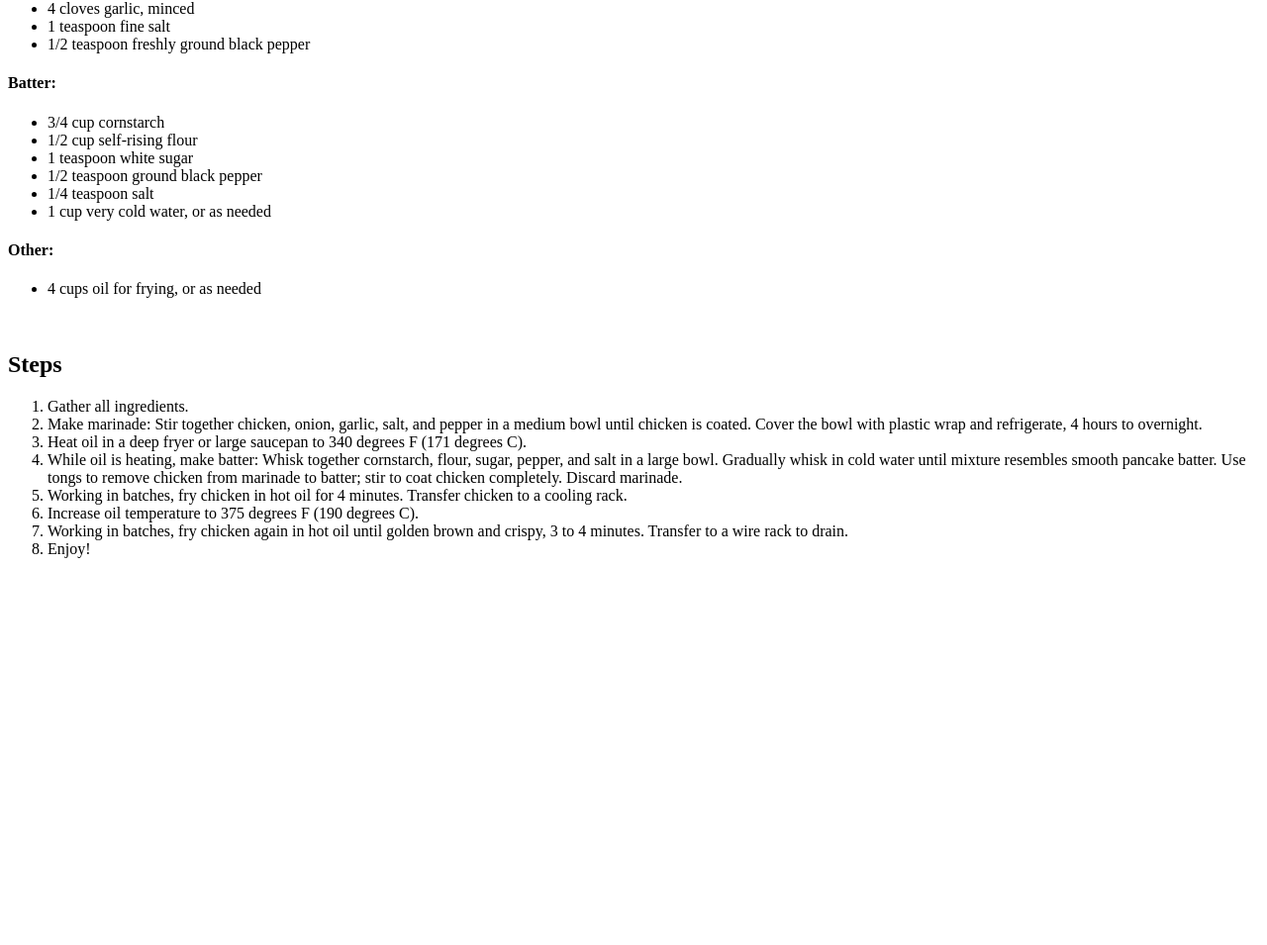
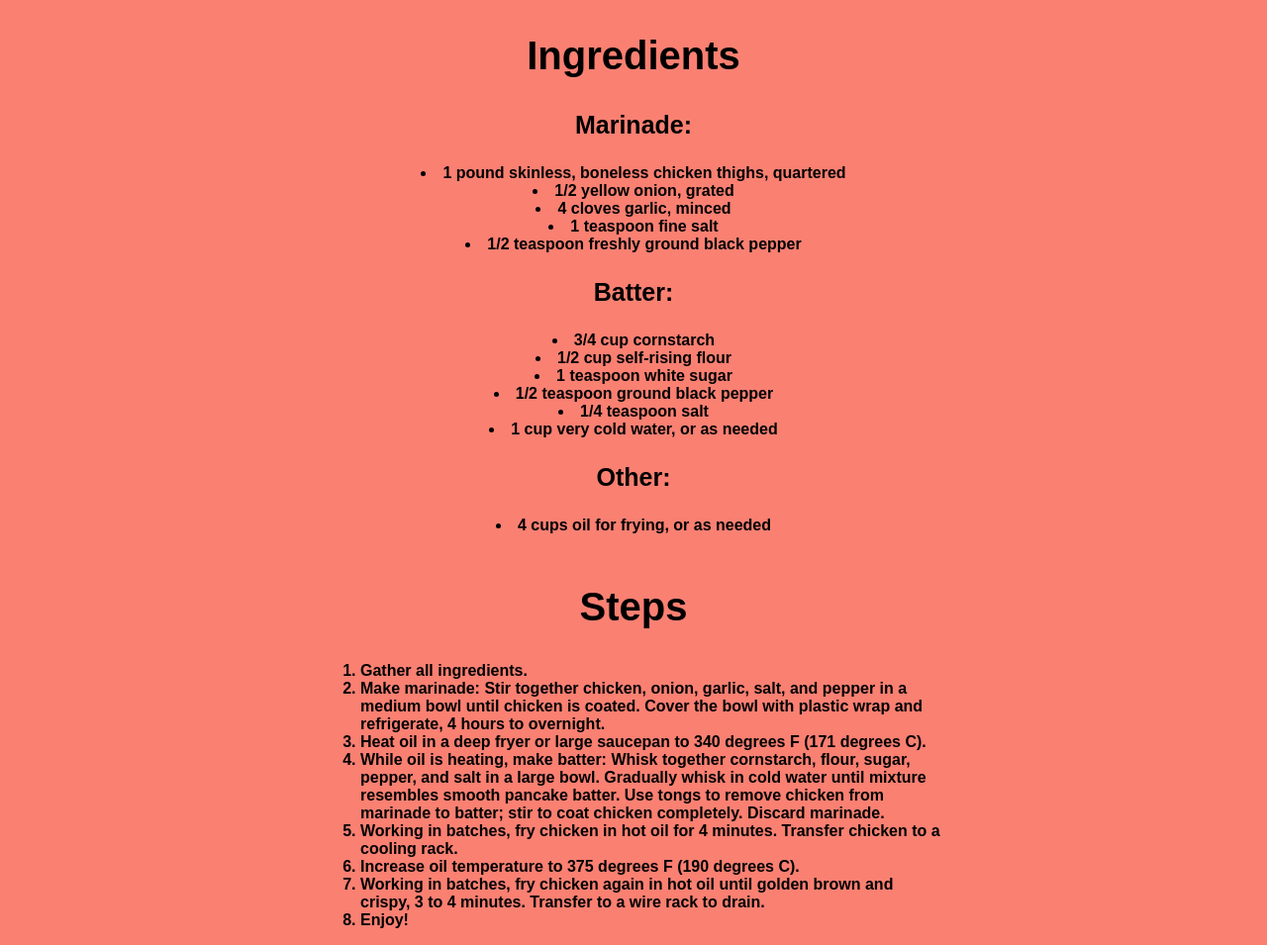
Before and after one commit to Dewiin/odin-recipes, a plain HTML site: page recipes/koreanchicken.html in a window 1280 px wide. Shown: the part 705-1660 px from the top of the page at 99% size. Before the commit the page ends 1285 px from the top, so only its background shows below. Drawn offline with Linux system fonts and the light colour scheme.

Commit message:
added css styling to each webpage

```diff
--- /dev/null
+++ b/recipes/friedchicken.css
@@ -0,0 +1,29 @@
+body {
+  text-align: center;
+  background-color: lightsalmon;
+  font-family: fantasy;
+  font-weight: 700;
+}
+
+p {
+  padding-left: 25%;
+  padding-right: 25%;
+}
+
+h1 {
+  font-size: 50px;
+}
+
+h2 {
+  font-size: 40px;
+}
+
+h3 {
+  font-size: 25px;
+}
+
+.steps {
+  text-align: left;
+  padding-left: 25%;
+  padding-right: 25%;
+}
--- /dev/null
+++ b/recipes/kimchirice.css
@@ -0,0 +1,25 @@
+body {
+  text-align: center;
+  background-color: lightcoral;
+  font-weight: 700;
+  font-family: fantasy;
+}
+
+h1 {
+  font-size: 50px;
+}
+
+h2 {
+  font-size: 40px;
+}
+
+p {
+  padding-left: 25%;
+  padding-right: 25%;
+}
+
+.steps {
+  text-align: left;
+  padding-left: 25%;
+  padding-right: 25%;
+}
--- /dev/null
+++ b/recipes/koreanchicken.css
@@ -0,0 +1,29 @@
+body {
+  font-weight: 700;
+  font-family: fantasy;
+  background-color: salmon;
+  text-align: center;
+}
+
+h1 {
+  font-size: 50px;
+}
+
+h2 {
+  font-size: 40px;
+}
+
+h3 {
+  font-size: 25px;
+}
+
+p {
+  padding-left: 25%;
+  padding-right: 25%;
+}
+
+.steps {
+  text-align: left;
+  padding-left: 25%;
+  padding-right: 25%;
+}
--- a/recipes/koreanchicken.html
+++ b/recipes/koreanchicken.html
@@ -4,6 +4,7 @@
   <meta charset="UTF-8">
   <meta name="viewport" content="width=device-width, initial-scale=1.0">
   <title>Korean Fried Chicken</title>
+  <link rel="stylesheet" href="koreanchicken.css">
 </head>
 <body>
   <h1>Korean Fried Chicken</h1>
@@ -15,32 +16,27 @@
   <br>
 
   <h2>Ingredients</h2>
-  <h4>Marinade:</h4>
-  <ul>
+  <h3>Marinade:</h3>
   <li>1 pound skinless, boneless chicken thighs, quartered</li>
   <li>1/2 yellow onion, grated</li>
   <li>4 cloves garlic, minced</li>
   <li>1 teaspoon fine salt</li>
   <li>1/2 teaspoon freshly ground black pepper</li>
-  </ul>
 
-  <h4>Batter:</h4>
-  <ul>
+  <h3>Batter:</h3>
   <li>3/4 cup cornstarch</li>
   <li>1/2 cup self-rising flour</li>
   <li>1 teaspoon white sugar</li>
   <li>1/2 teaspoon ground black pepper</li>
   <li>1/4 teaspoon salt</li>
   <li>1 cup very cold water, or as needed</li>
-  </ul>
 
-  <h4>Other:</h4>
-  <ul>
+  <h3>Other:</h3>
   <li>4 cups oil for frying, or as needed</li>
-  </ul>
   <br>
 
   <h2>Steps</h2>
+  <div class="steps">
     <ol>
       <li>Gather all ingredients.</li>
       <li>Make marinade: Stir together chicken, onion, garlic, salt, and pepper in a medium bowl until chicken is coated. Cover the bowl with plastic wrap and refrigerate, 4 hours to overnight.</li>
@@ -51,5 +47,6 @@
       <li>Working in batches, fry chicken again in hot oil until golden brown and crispy, 3 to 4 minutes. Transfer to a wire rack to drain.</li>
       <li>Enjoy!</li>
     </ol>
+  </div>
 </body>
 </html>
--- /dev/null
+++ b/styles.css
@@ -0,0 +1,15 @@
+body {
+  background-color: aliceblue;
+  text-align: center;
+}
+
+h1 {
+  font-size: 100px;
+  font-family: fantasy;
+  font-weight: 900;
+}
+
+li {
+  font-size: 50px;
+  font-family: copperplate;
+}
```
Also changed, not shown: index.html (+6 -6 lines), recipes/friedchicken.html (+6 -6 lines), recipes/kimchirice.html (+3 -2 lines). Lines whose indentation alone changed are shown as unchanged.
